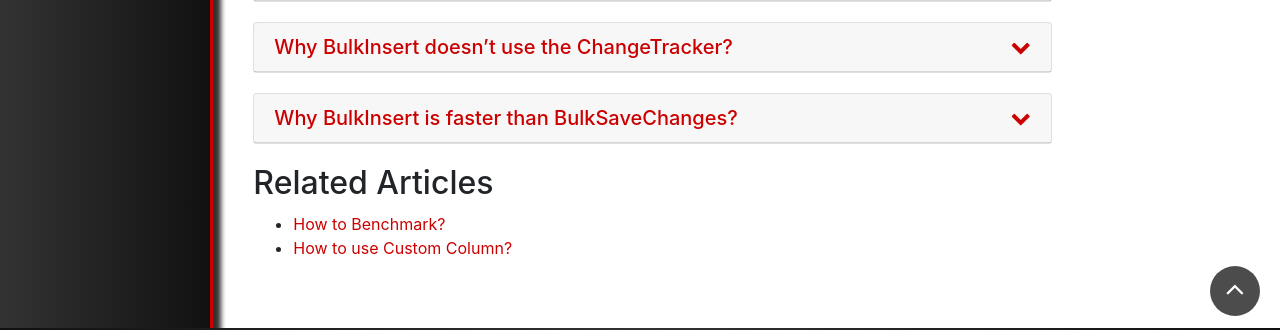
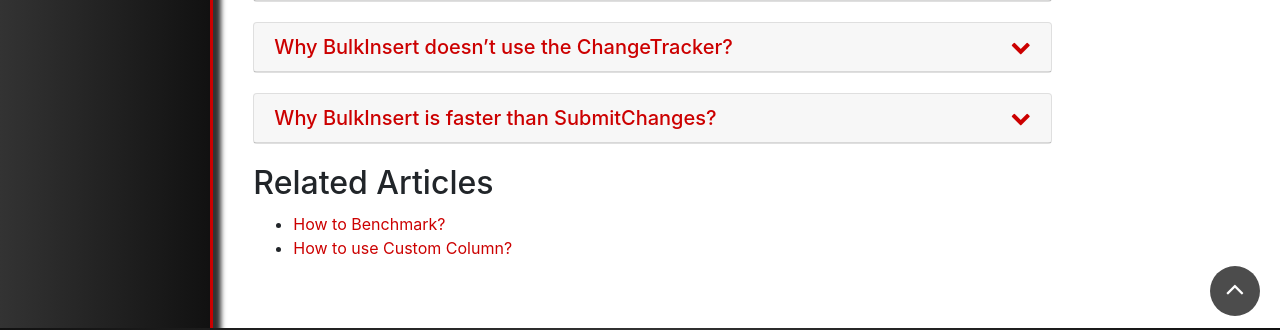
Before and after one commit to zzzprojects/LinqToSql-Plus, a Jekyll site: the page built from docs/pages/api/bulk-insert.md, in a window 1280 px wide and 900 px high, scrolled down 796 px. Shown: the part 524-854 px from the top of the window. Built offline with Jekyll 4.4.1, drawn with Linux system fonts in a browser that asks for light colours; nearby versions of some CDN libraries; our own code applies the rules of GitHub Pages for plain Markdown files.

Commit message:
Update bulk-insert.md

```diff
--- a/docs/pages/api/bulk-insert.md
+++ b/docs/pages/api/bulk-insert.md
@@ -81,7 +81,7 @@ To provide the best performance possible!
 
 Since using the `ChangeTracker` can greatly reduce performance, we chose to let `SubmitChanges` method handle the scenarios with `ChangeTracker` and `BulkInsert` the scenarios without it.
 
-### Why BulkInsert is faster than BulkSaveChanges?
+### Why BulkInsert is faster than SubmitChanges?
 The major difference between both methods is `SubmitChanges` uses the `ChangeTracker` but not the `BulkInsert` method.
 
 By skipping the `ChangeTracker`, some methods like `Add`, `AddRange`, `DetectChanges` are no longer required which greatly helps to improve the performance.
```
